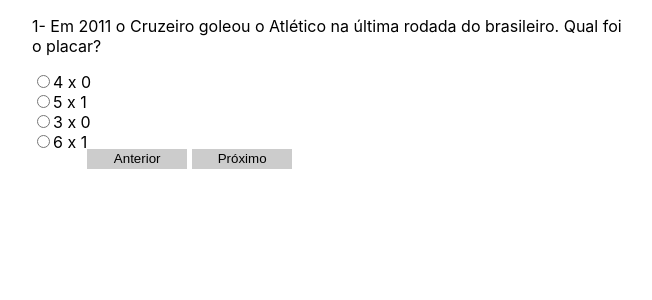
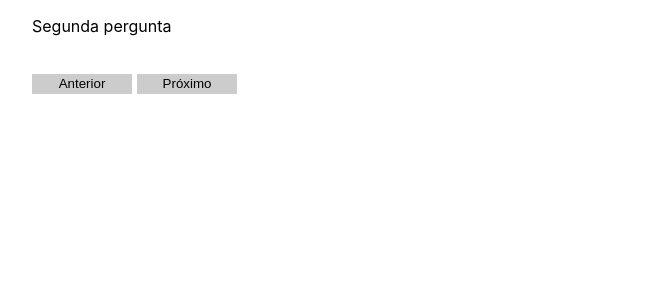
Before and after one commit to afraniocosta/react, a React (Create React App) app: page / in a window 1280 px wide. Both pictures are taken after a click on the button "Próximo". Shown: the top 300 px of the page, without its empty margins (308-960 px from the left). Built offline with nearby package versions, Linux system fonts and the light colour scheme.

Commit message:
criação do componente radio

```diff
--- a/package.json
+++ b/package.json
@@ -4,6 +4,7 @@
   "private": true,
   "dependencies": {
     "jquery": "^3.4.1",
+    "prop-types": "^15.7.2",
     "pubsub-js": "^1.7.0",
     "react": "^16.9.0",
     "react-dom": "^16.9.0",
--- /dev/null
+++ b/src/components/Quiz/InputRadio.js
@@ -0,0 +1,18 @@
+import React from 'react'
+import PropTypes from 'prop-types';
+
+function InputRadio (props) {
+
+  return (
+    <>
+      <input type='radio' name={props.name} value={props.value}/>
+    </>
+  )
+}
+
+InputRadio.propTypes = {
+  name: PropTypes.string,
+  value: PropTypes.string,
+}
+
+export default InputRadio
--- a/src/components/Quiz/Quiz.js
+++ b/src/components/Quiz/Quiz.js
@@ -4,9 +4,16 @@
 
 function Quiz(){
   const [currentStep, setCurrentStep] = useState(0)
+  const [score, setScore] = useState(0)
+
   function handleNextStep () {
+    // if(answer === true) {
+    //   setScore(score + 1)
+    //   console.log(score)
+    // }
     setCurrentStep(currentStep + 1)
   }
+
   function handlePreviousStep () {
     setCurrentStep(currentStep - 1)
   }
@@ -16,8 +23,8 @@
       <div className='container'>
         <div className='content'>
           <StepsHandler currentStep={currentStep} setCurrentStep={setCurrentStep}/>
-          <div className='mt-15'>
-            {currentStep != 0 ? <button className='button'  onClick={handlePreviousStep}>Anterior</button>: ''}
+          <div className='mt-15 botoes'>
+            {currentStep != 0 ? <button className='button' onClick={handlePreviousStep}>Anterior</button>: ''}
             {currentStep != 2 ? <button className='button' onClick={handleNextStep}>Próximo</button> : ''}
           </div>
         </div>
--- a/src/components/Quiz/StepsHandler.js
+++ b/src/components/Quiz/StepsHandler.js
@@ -1,27 +1,24 @@
-import React from 'react'
+import React, { useState } from 'react'
+import InputRadio from './InputRadio'
 //import Quiz from './Quiz.js'
 
 function StepsHandler ({currentStep}) {
+const [check, setCheck] = useState('')
+
   let content = ''
   switch (currentStep) {
     case 0:
       content =
         <>
           <p>1- Em que ano o Cruzeiro conquistou o bi campeonato da Libertadores?</p>
-          <label><input type='radio' name='libertadores' value='libertadores'></input>1976 com gol de Joazinho.</label>
-          <label><input type='radio' name='libertadores' value='libertadores'></input>Em 2002 após uma virada histórica.</label>
-          <label><input type='radio' name='libertadores' value='libertadores'></input>1997 com gol de Elivelton.</label>
-          <label><input type='radio' name='libertadores' value='libertadores'></input>Em 2014 nos pênaltis.</label>
+          <InputRadio type='radio' />
+          {/* <input type='radio' value={option1} checked={setCheck.selectedOption === 'option1'}/> */}
         </>
       break
     case 1:
       content =
         <>
-          <p>1- Em 2011 o Cruzeiro goleou o Atlético na última rodada do brasileiro. Qual foi o placar?</p>
-          <label><input type='radio' name='libertadores' value='s'></input>4 x 0</label>
-          <label><input type='radio' name='libertadores' value='s'></input>5 x 1</label>
-          <label><input type='radio' name='libertadores' value='s'></input>3 x 0</label>
-          <label><input type='radio' name='libertadores' value='s'></input>6 x 1</label>
+         <p>Segunda pergunta</p>
         </>
       break
     case 2:
--- a/src/components/Quiz/css/quiz.css
+++ b/src/components/Quiz/css/quiz.css
@@ -13,12 +13,17 @@
     margin-top: 15px;
     float: left;
 }
-.button {
-    width: 100px;
-    height: 20px;
-    background-color: #ccc;
-    border: none;
-    margin-right: 5px;
+.button{
+width: 100px;
+height: 20px;
+background-color: #ccc;
+border: none;
+margin-right: 5px;
+}
+.botoes {
+    float: left;
+    clear: both;
+    margin-top: 20px;
 }
 label {
     float: left;
```
Also changed, not shown: 1 other file (tests, documents, lock files or other folders).
